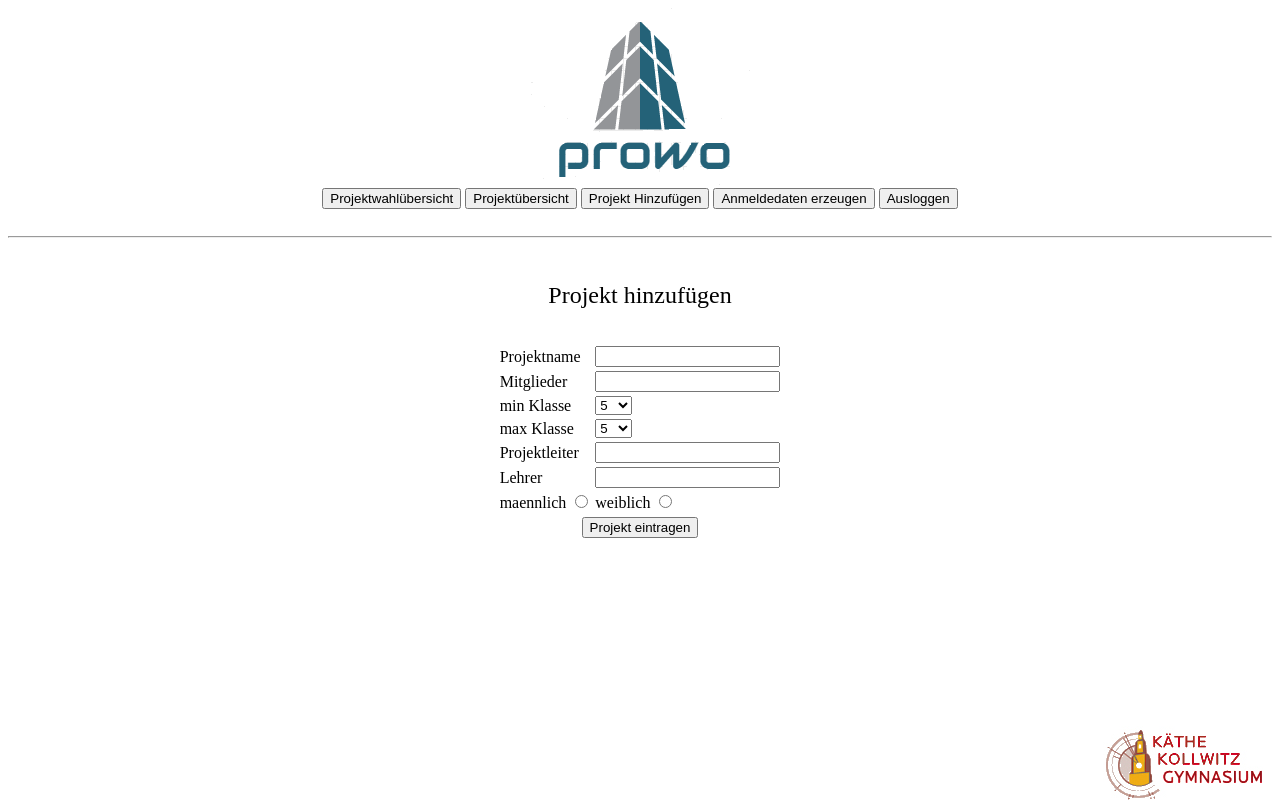
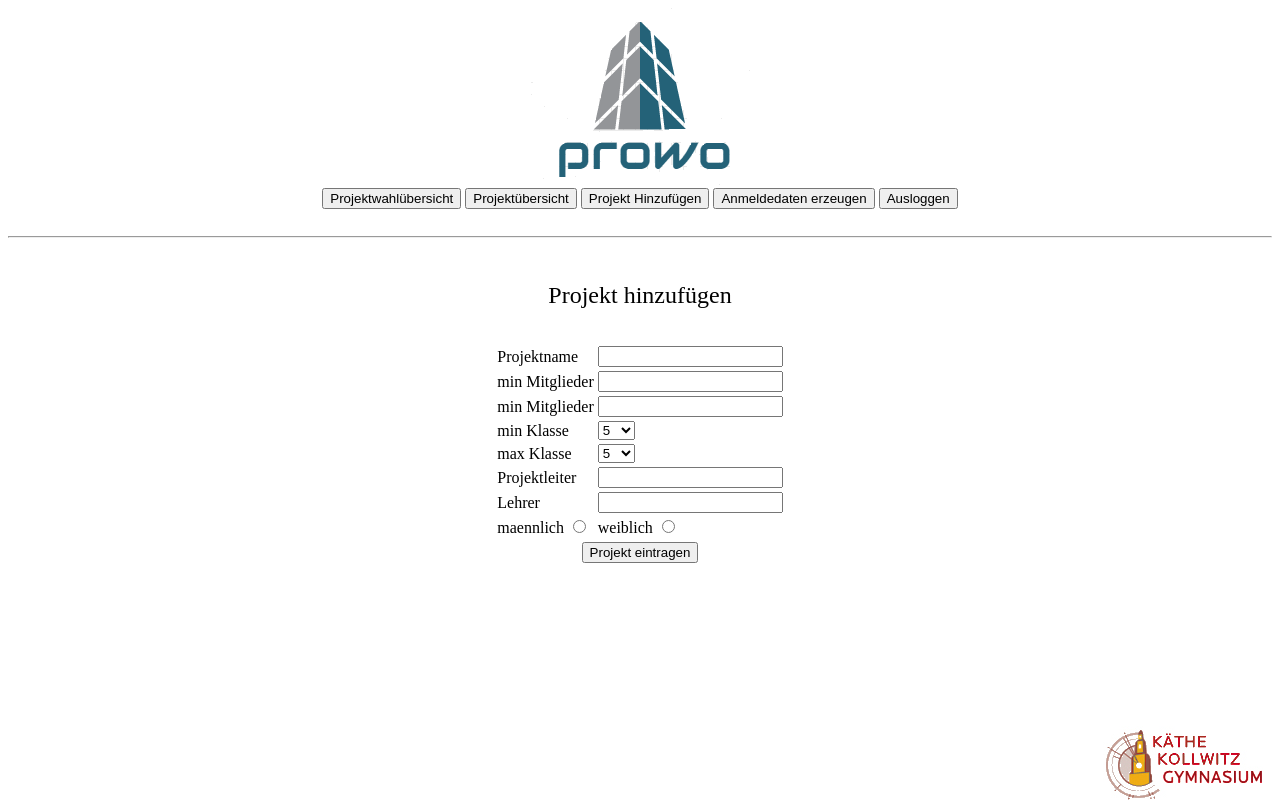
Before and after one commit to leonitsch/prowo, a PHP site: page /projekthinzu.php in a window 1280 px wide. Run offline with PHP 8.4, Linux system fonts and the light colour scheme; the visitor is signed in with stand-in values (Sample User, id 1).

Commit message:
min Mitglieder eingeführt

```diff
--- a/projekteanzeigen.php
+++ b/projekteanzeigen.php
@@ -44,11 +44,12 @@ echo "</form>";
 //Projekttabelle
 $sql = "SELECT * FROM projekte";
 	echo "<table align='center' border='1'>";
-	echo "<tr><td>Name</td><td>Mitglieder</td><td>Min</td><td>Max</td><td>Projektleiter</td><td>Lehrer</td><td>Geschlecht</td>";
+	echo "<tr><td>Name</td><td>min Mitglieder</td><td>max Mitglieder</td><td>Min</td><td>Max</td><td>Projektleiter</td><td>Lehrer</td><td>Geschlecht</td>";
 	foreach($pdo->query($sql) as $row){
 		echo "<tr>";
 			echo "<td align='left'>".$row['name']."</td>";
-			echo "<td align='left'>".$row['mitglieder']."</td>";
+			echo "<td align='left'>".$row['mitgliedermin']."</td>";
+			echo "<td align='left'>".$row['mitgliedermax']."</td>";
 			echo "<td align='left'>".$row['min']."</td>";
 			echo "<td align='left'>".$row['max']."</td>";
 			echo "<td align='left'>".$row['projektleiter']."</td>";
--- a/projekthinzu.php
+++ b/projekthinzu.php
@@ -18,7 +18,7 @@
 				exit();
 			}
 		}
-		$sql = "INSERT INTO projekte VALUES (".$i.",'".$_POST["name"]."',".$_POST["mitglieder"].",".$_POST["min"].",".$_POST["max"].",'".$_POST["leiter"]."','".$_POST["lehrer"]."','"."keineangabe"."')";
+		$sql = "INSERT INTO projekte VALUES (".$i.",'".$_POST["name"]."',".$_POST["mitgliedermin"].",".$_POST["mitgliedermax"].",".$_POST["min"].",".$_POST["max"].",'".$_POST["leiter"]."','".$_POST["lehrer"]."','"."keineangabe"."')";
 		$pdo->query($sql);
 		echo "Das Projekt mit dem Namen '".$_POST["name"]."' wurde erfolgreich eingetragen<br>";
 
@@ -41,8 +41,12 @@
 
 
 	<tr>
-		<td align="left"><label for="bl">Mitglieder</label></td>
-		<td align="left"><input type="number" name="mitglieder" required></td>
+		<td align="left"><label for="bl">min Mitglieder</label></td>
+		<td align="left"><input type="number" name="mitgliedermin" required></td>
+	</tr>
+	<tr>
+		<td align="left"><label for="bl">min Mitglieder</label></td>
+		<td align="left"><input type="number" name="mitgliedermax" required></td>
 	</tr>
 
 
```
Also changed, not shown: projektwahlspeichern.php (deleted, +0 -32 lines), test.php (deleted, +0 -8 lines), Neues Textdokument.txt (deleted).
